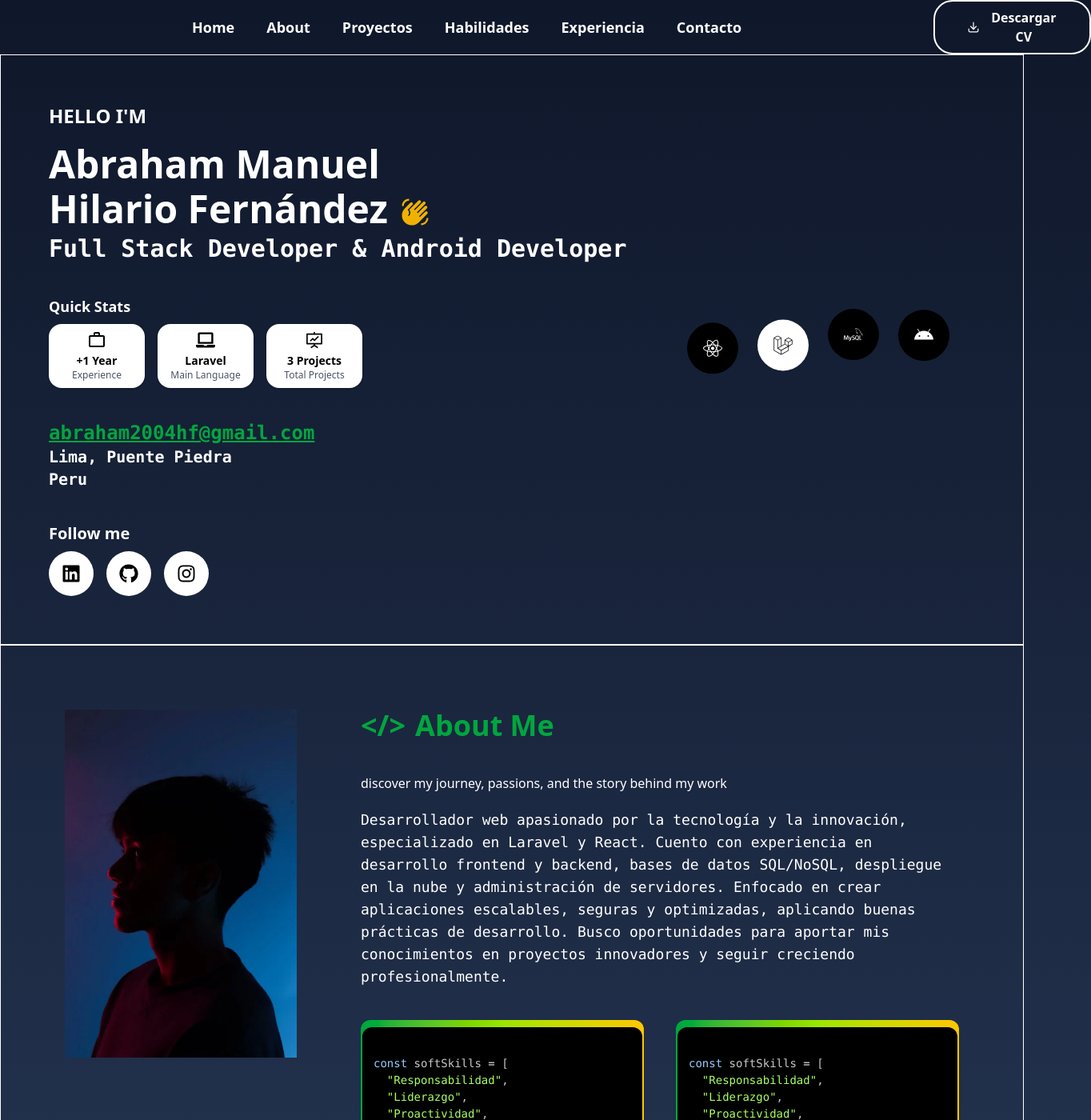
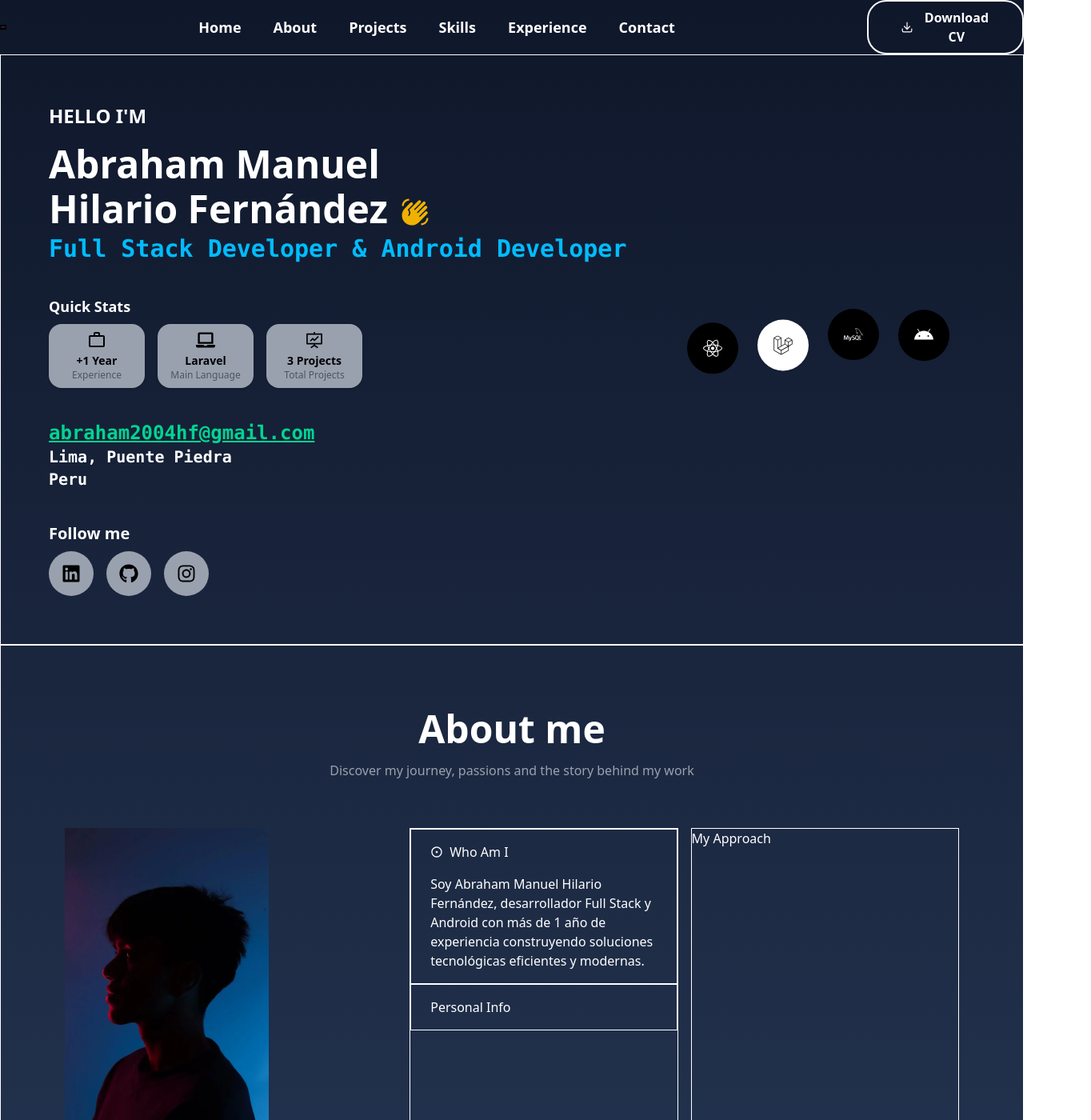
Before and after one commit to Abraham555M/Portafolio, a React (Vite) app: page / in a window 1280 px wide. Shown: the top 1400 px of the page at 80% size, 1364 px wide, since content can reach past the window. Built offline with nearby package versions, Linux system fonts and the light colour scheme.

Commit message:
Avances del about me

```diff
--- a/src/components/Navbar.jsx
+++ b/src/components/Navbar.jsx
@@ -25,22 +25,22 @@ export const Navbar = () => {
                     </li>
                     <li>
                         <a href="#proyectos" className="inline-block transform hover:scale-110 hover:text-green-500 transition-all duration-200">
-                            Proyectos
+                            Projects
                         </a>
                     </li>
                     <li>
                         <a href="#habilidades" className="inline-block transform hover:scale-110 hover:text-green-500 transition-all duration-200">
-                            Habilidades
+                            Skills
                         </a>
                     </li>
                     <li>
                         <a href="#experiencia" className="inline-block transform hover:scale-110 hover:text-green-500 transition-all duration-200">
-                            Experiencia
+                            Experience
                         </a>
                     </li>
                     <li>
                         <a href="#contacto" className="inline-block transform hover:scale-110 hover:text-green-500 transition-all duration-200">
-                            Contacto
+                            Contact
                         </a>
                     </li>
                 </ul>
@@ -54,7 +54,7 @@ export const Navbar = () => {
                 <path d="M3.5 12.75a.75.75 0 0 0-1.5 0v2.5A2.75 2.75 0 0 0 4.75 18h10.5A2.75 2.75 0 0 0 18 15.25v-2.5a.75.75 0 0 0-1.5 0v2.5c0 .69-.56 1.25-1.25 1.25H4.75c-.69 0-1.25-.56-1.25-1.25v-2.5Z" />
             </svg>
             <button>
-                Descargar CV
+                Download CV
             </button>
         </div>
 
--- a/src/components/SocialIcon.jsx
+++ b/src/components/SocialIcon.jsx
@@ -9,7 +9,7 @@ export const SocialIcon = ({ href, children, color = "hover:bg-pink-500", size =
       target="_blank"
       rel="noopener noreferrer"
       className={clsx(
-        "group p-4 rounded-full bg-white transition-all duration-300",
+        "group p-4 rounded-full bg-gray-400 transition-all duration-300",
         color
       )}
     >
--- a/src/components/TypedText.jsx
+++ b/src/components/TypedText.jsx
@@ -16,7 +16,7 @@ const TypedText = ({ text, speed = 100 }) => {
   return (
     <span
       className="font-semibold font-mono whitespace-nowrap
-                 text-lg sm:text-xl md:text-2xl lg:text-3xl"
+                 text-lg sm:text-xl md:text-2xl lg:text-3xl text-sky-400"
     >
       {displayedText}
       <span className="custom-cursor">|</span>
--- a/src/sections/Inicio/Inicio.jsx
+++ b/src/sections/Inicio/Inicio.jsx
@@ -37,7 +37,7 @@ export const Inicio = () => {
       <h1 className="font-bold text-xl sm:text-2xl">HELLO I'M</h1>
       <h2 className="mt-5 mb-2 font-bold text-3xl sm:text-4xl lg:text-5xl">
         <span>Abraham Manuel</span><br />
-        <span className="flex items-center mt-2">
+        <span className="flex items-center mt-2 ">
           Hilario Fernández
           <MdWavingHand className="text-yellow-500 text-4xl ml-4 mt-2 rotate-360" />
         </span>
@@ -47,7 +47,15 @@ export const Inicio = () => {
 
       {/* Parte 2 */}
       <div>
+        <motion.div
+        className=''
+        initial={{ opacity: 0, x: -50 }}
+        whileInView={{ opacity: 1, x: 0 }}
+        transition={{ duration: 0.8, delay: 0.2 }}
+        >
         <h2 className="text-lg font-bold text-white mb-2">Quick Stats</h2>
+        </motion.div>
+
         <div className="flex flex-wrap gap-4">
           {stats.map((item, index) => (
             <motion.div
@@ -55,7 +63,7 @@ export const Inicio = () => {
               initial={{ opacity: 0, y: 20 }}
               animate={{ opacity: 1, y: 0 }}
               transition={{ duration: 0.4, delay: index * 0.2 }}
-              className="bg-white w-30 rounded-2xl p-2 text-black font-medium flex flex-col items-center text-center shadow hover:scale-105 transition-transform duration-300 cursor-pointer"
+              className="bg-gray-400 w-30 rounded-2xl p-2 text-black font-medium flex flex-col items-center text-center shadow hover:scale-105 transition-transform duration-300 cursor-pointer"
             >
               {item.icon}
               <p className="text-sm font-semibold">{item.otherlabel}</p>
@@ -72,7 +80,7 @@ export const Inicio = () => {
         whileInView={{ opacity: 1, x: 0 }}
         transition={{ duration: 0.8, delay: 0.4 }}
       >
-        <h1 className="text-2xl font-semibold underline text-green-600">
+        <h1 className="text-2xl font-semibold underline text-emerald-400">
           abraham2004hf@gmail.com
         </h1>
         <p className="font-semibold text-xl">
--- a/src/sections/SobreMi/SobreMi.jsx
+++ b/src/sections/SobreMi/SobreMi.jsx
@@ -1,8 +1,7 @@
 import React from 'react'
 import { motion } from "framer-motion";
 import foto from '../../assets/foto.png';
-import { Prism as SyntaxHighlighter } from 'react-syntax-highlighter';
-import { atomDark } from 'react-syntax-highlighter/dist/esm/styles/prism';
+import { RiFocusLine } from "react-icons/ri";
 
 const codeString = `
 const softSkills = [
@@ -17,9 +16,15 @@ const softSkills = [
 export const SobreMi = () => {
 
    return (
-    <section id="sobre-mi" className="text-white border">
+    <section id="sobre-mi" className="text-white border p-20">
       {/* About me*/}
-      <div className='flex p-20 gap-20 '>
+      <div className='text-center m-auto space-y-4'>
+        <h1 className='text-5xl font-bold'>About me</h1>
+        <p className='text-md text-gray-400'>Discover my journey, passions and the story behind my work </p>
+      </div>
+
+      {/* Contenido About me */}
+      <div className='flex mt-15 gap-4'>
         {/* Imagen */}
         <motion.div
           initial={{ opacity: 0, y: 80 }}
@@ -29,63 +34,40 @@ export const SobreMi = () => {
         >
         <img src={foto} alt="Mi foto"/>
         </motion.div>
-        {/* Resumen */}
-        <div className='w-200'>
-          {/* Sobre mi */}
-          <motion.div
-            initial={{ opacity: 0, x: 50 }}
-            whileInView={{ opacity: 1, x: 0 }}
-            transition={{ duration: 0.8 }}
-            className='space-y-10'
-          >
-          <h2 className="text-4xl font-bold text-green-600 flex items-center gap-3 font-poppins">
-            <span>&lt;/&gt;</span> About Me
-          </h2>
-          <span>
-            discover my journey, passions, and the story behind my work
-          </span>
-            <p className='text-lg mt-5 font-mono'>
-              Desarrollador web apasionado por la tecnología y la innovación, especializado en Laravel y React. Cuento
-              con experiencia en desarrollo frontend y backend, bases de datos SQL/NoSQL, despliegue en la nube y
-              administración de servidores. Enfocado en crear aplicaciones escalables, seguras y optimizadas, aplicando
-              buenas prácticas de desarrollo. Busco oportunidades para aportar mis conocimientos en proyectos
-              innovadores y seguir creciendo profesionalmente.
-            </p>
-          </motion.div>
-          <div className='flex gap-10 justify-center mt-10 text-sm'>
-            <div className="p-[2px] rounded-xl bg-gradient-to-r from-green-600 via-lime-400 to-yellow-400 hover:scale-105 transition-transform duration-300">
-              <div className="bg-black rounded-xl">
-                <SyntaxHighlighter
-                  language="javascript"
-                  style={atomDark}
-                  customStyle={{
-                    borderRadius: '10px',
-                    width: '350px',
-                    backgroundColor: 'transparent',
-                  }}
-                >
-                  {codeString}
-                </SyntaxHighlighter>
-              </div>
+        <div className='border ml-40 w-105'>
+          <div className='border px-6 py-4 space-y-4'>
+            <div className='flex gap-2 items-center'>
+              <RiFocusLine />
+              <h1>Who Am I</h1>
             </div>
-            <div className="p-[2px] rounded-xl bg-gradient-to-r from-green-600 via-lime-400 to-yellow-400 hover:scale-105 transition-transform duration-300">
-              <div className="bg-black rounded-xl">
-                <SyntaxHighlighter
-                  language="javascript"
-                  style={atomDark}
-                  customStyle={{
-                    borderRadius: '10px',
-                    width: '350px',
-                    backgroundColor: 'transparent',
-                  }}
-                >
-                  {codeString}
-                </SyntaxHighlighter>
-              </div>
+            <div >
+              <p>
+                Soy Abraham Manuel Hilario Fernández, desarrollador Full Stack y Android con más de 1 año de experiencia construyendo soluciones tecnológicas eficientes y modernas.
+              </p>
             </div>
           </div>
+          <div className='border px-6 py-4'>
+            <h1>Personal Info</h1>
+          </div>
+        </div>
+        <div className='border w-105'>
+          <h1>My Approach</h1>
         </div>
       </div>
+
+
+
+        {/**
+        {/* Imagen
+        <motion.div
+          initial={{ opacity: 0, y: 80 }}
+          whileInView={{ opacity: 1, y: 0 }}
+          transition={{ duration: 0.8 }}
+          className='w-80 hover:scale-105 transition-transform duration-300'
+        >
+        <img src={foto} alt="Mi foto"/>
+        </motion.div>
+        */}
     </section>
   )
 }
```
